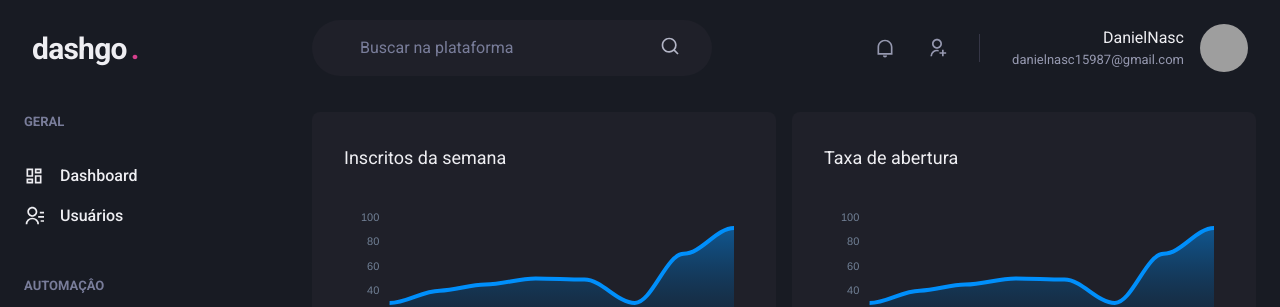
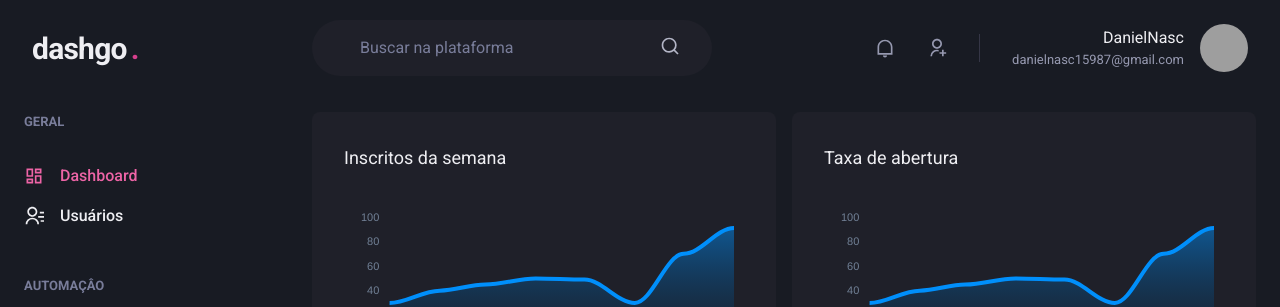
Before and after one commit to DanielNasc/dashgo, a Next.js app: page /dashboard in a window 1280 px wide. Shown: the top 307 px of the page. Built offline with nearby package versions, Linux system fonts and the light colour scheme; grey boxes are pictures that could not be loaded.

Commit message:
sinalizando link ativo

```diff
--- /dev/null
+++ b/src/components/ActiveLink.tsx
@@ -0,0 +1,33 @@
+import Link, { LinkProps } from "next/link";
+import { useRouter } from "next/router";
+import { cloneElement, ReactElement } from "react";
+
+interface ActiveLinkProps extends LinkProps {
+  children: ReactElement;
+  mustMatchTheHrefExactly?: boolean;
+}
+
+export function ActiveLink({
+  children,
+  mustMatchTheHrefExactly = false,
+  ...rest
+}: ActiveLinkProps) {
+  const { asPath } = useRouter();
+  let active = false;
+
+  if (mustMatchTheHrefExactly && (asPath === rest.href || asPath === rest.as)) {
+    active = true;
+  } else if (
+    !mustMatchTheHrefExactly &&
+    (asPath.startsWith(String(rest.href)) || asPath.startsWith(String(rest.as)))
+  )
+    active = true;
+
+  return (
+    <Link {...rest}>
+      {cloneElement(children, {
+        color: active ? "pink.400" : "gray.50",
+      })}
+    </Link>
+  );
+}
--- a/src/components/Sidebar/NavLink.tsx
+++ b/src/components/Sidebar/NavLink.tsx
@@ -6,6 +6,7 @@ import {
 } from "@chakra-ui/react";
 import Link from "next/link";
 import { ElementType } from "react";
+import { ActiveLink } from "../ActiveLink";
 
 interface NavSectionProps extends ChakraLinkProps {
   icon: ElementType;
@@ -15,13 +16,13 @@ interface NavSectionProps extends ChakraLinkProps {
 
 export function NavLink({ title, icon, href, ...rest }: NavSectionProps) {
   return (
-    <Link href={href} passHref>
+    <ActiveLink href={href} passHref>
       <ChakraLink display="flex" alignItems="center" {...rest}>
         <Icon as={icon} fontSize="20" />
         <Text ml="4" fontWeight="medium">
           {title}
         </Text>
       </ChakraLink>
-    </Link>
+    </ActiveLink>
   );
 }
--- a/src/components/Sidebar/SidebarNav.tsx
+++ b/src/components/Sidebar/SidebarNav.tsx
@@ -13,11 +13,11 @@ export function SidebarNav() {
     <Stack spacing="12" align="flex-start">
       <NavSection title="GERAL">
         <NavLink title="Dashboard" icon={RiDashboardLine} href="/dashboard" />
-        <NavLink title="Usuários" icon={RiContactsLine} href="users" />
+        <NavLink title="Usuários" icon={RiContactsLine} href="/users" />
       </NavSection>
 
       <NavSection title="AUTOMAÇÂO">
-        <NavLink title="Formulários" icon={RiInputMethodLine} href="forms" />
+        <NavLink title="Formulários" icon={RiInputMethodLine} href="/forms" />
         <NavLink title="Automação" icon={RiGitMergeLine} href="/automation" />
       </NavSection>
     </Stack>
```
